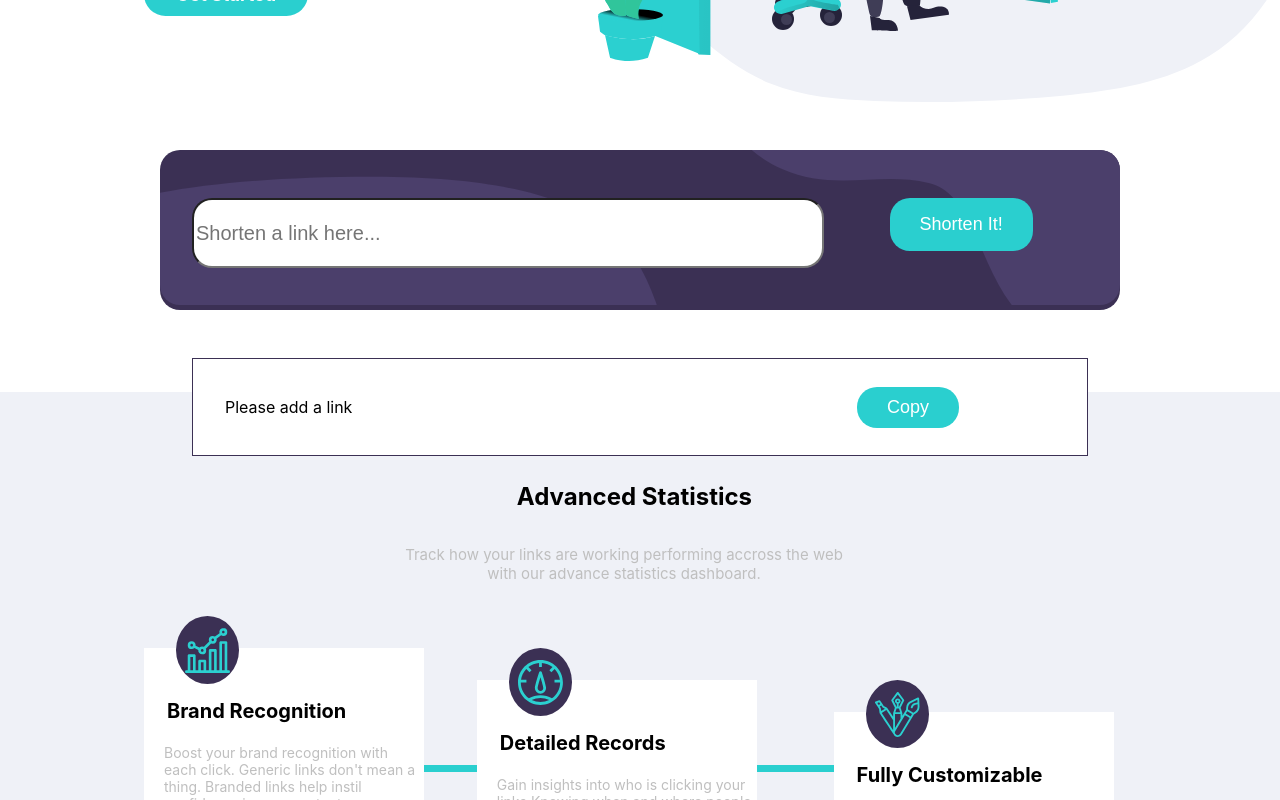
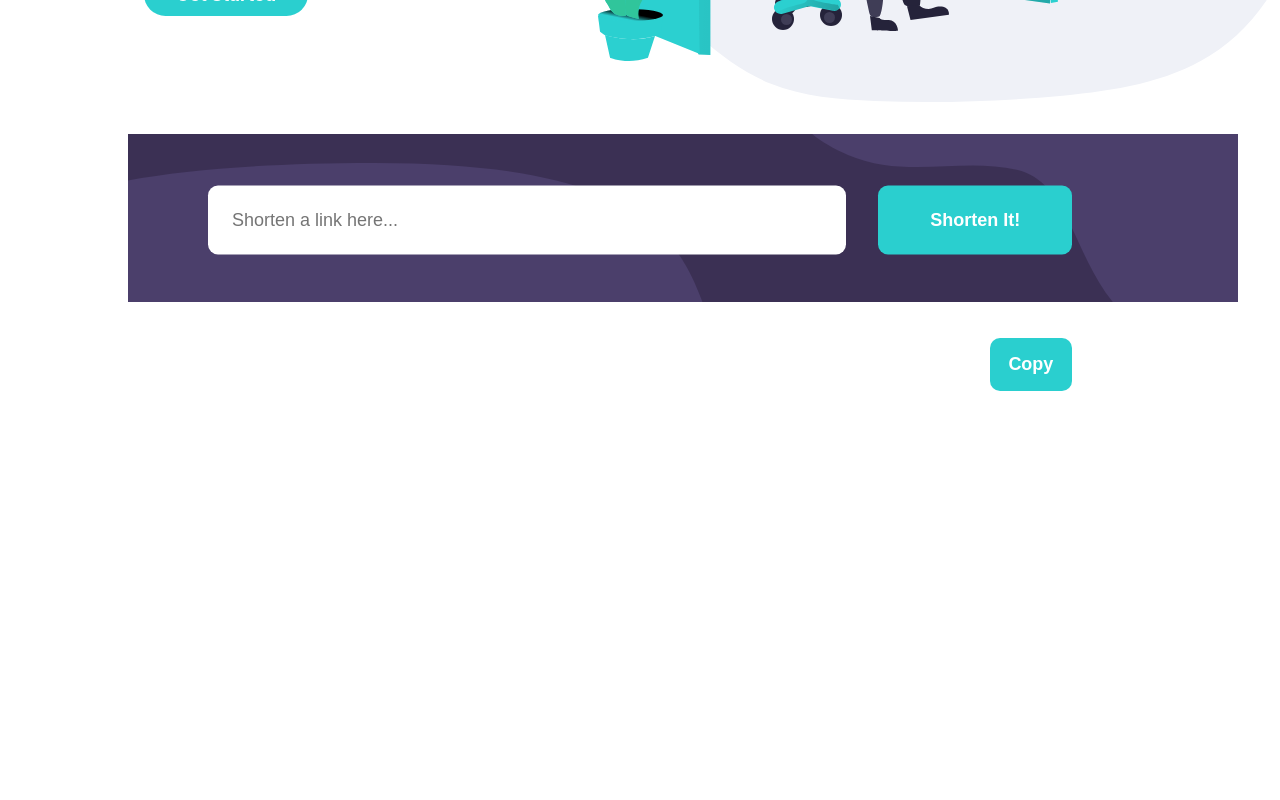
Before and after one commit to omkar2398/Shortly-Link-Shortner, a React (Create React App) app: page / in a window 1280 px wide. Shown: the part 540-1340 px from the top of the page. After the commit the page ends 931 px from the top, so only its background shows below. Built offline with nearby package versions, Linux system fonts and the light colour scheme.

Commit message:
Improved Layout

```diff
--- a/src/App.js
+++ b/src/App.js
@@ -12,8 +12,8 @@ function App() {
         <Home />
         <Hero />
         <LinkShortner />
-        <AdvancedStatistics />
-        <Footer />
+        {/* <AdvancedStatistics /> */}
+        {/* <Footer /> */}
       </div>
     </>
   );
--- a/src/components/AdvancedStatistics/Index.js
+++ /dev/null
@@ -1 +0,0 @@
-export { default } from "./AdvancedStatistics";
--- a/src/components/Footer/Footer.styled.js
+++ b/src/components/Footer/Footer.styled.js
@@ -7,9 +7,8 @@ export const FooterContainer = styled.div`
   width: 100%;
   background-color: #3b3054;
   padding-bottom: 1rem;
-  @media screen and (max-width: 375px) {
+  @media screen and (max-width: 980px) {
     display: block;
-    margin-top: 0;
   }
 `;
 
@@ -21,15 +20,15 @@ export const Background = styled.div`
   justify-content: center;
   margin-top: 2px;
   background-color: #3b3054;
-  @media screen and (max-width: 375px) {
-    display: flex;
+  @media screen and (max-width: 980px) {
+    display: block;
   }
 `;
 
 export const GetStarted = styled.div`
   display: flex;
-  @media screen and (max-width: 375px) {
-    display: flex;
+  @media screen and (max-width: 980px) {
+    display: block;
   }
 `;
 
@@ -45,7 +44,8 @@ export const Head = styled.h1`
   height: 40px;
   text-align: center;
   justify-content: center;
-  @media screen and (max-width: 375px) {
+  @media screen and (max-width: 980px) {
+    display: block;
   }
 `;
 
@@ -68,8 +68,8 @@ export const Btn = styled.button`
   align-items: center;
   margin-top: 6rem;
   margin-left: 35rem;
-  @media screen and (max-width: 375px) {
-    display: none;
+  @media screen and (max-width: 980px) {
+    display: block;
   }
 `;
 
@@ -79,7 +79,8 @@ export const MainFooter = styled.div`
   width: 100%;
   margin-top: -32px;
   background-color: #232127;
-  @media screen and (max-width: 375px) {
+  @media screen and (max-width: 980px) {
+    display: block;
   }
 `;
 
@@ -96,7 +97,8 @@ export const Logo = styled.div`
   margin-left: 9rem;
   font-size: 30px;
   font-weight: bold;
-  @media screen and (max-width: 375px) {
+  @media screen and (max-width: 980px) {
+    display: block;
   }
 `;
 
@@ -106,17 +108,16 @@ export const FooterItems = styled.div`
   width: 40%;
   margin-top: 4rem;
   margin-left: 9rem;
-  @media screen and (max-width: 375px) {
-    display: none;
-    /* margin-top: rem; */
+  @media screen and (max-width: 980px) {
+    display: block;
   }
 `;
 
 export const FooterHead = styled.h2`
   font-size: 18px;
   color: white;
-  @media screen and (max-width: 375px) {
-    display: none;
+  @media screen and (max-width: 980px) {
+    display: block;
   }
 `;
 
@@ -129,8 +130,8 @@ export const FooterMenu1 = styled.ul`
   justify-content: center;
   color: #bfbfbf;
   cursor: pointer;
-  @media screen and (max-width: 375px) {
-    display: none;
+  @media screen and (max-width: 980px) {
+    display: block;
   }
 `;
 export const FooterMenu2 = styled.ul`
@@ -145,8 +146,8 @@ export const FooterMenu2 = styled.ul`
   justify-content: center;
   color: #bfbfbf;
   cursor: pointer;
-  @media screen and (max-width: 375px) {
-    display: none;
+  @media screen and (max-width: 980px) {
+    display: block;
   }
 `;
 export const FooterMenu3 = styled.ul`
@@ -161,15 +162,15 @@ export const FooterMenu3 = styled.ul`
   justify-content: center;
   color: #bfbfbf;
   cursor: pointer;
-  @media screen and (max-width: 375px) {
+  @media screen and (max-width: 980px) {
     display: flex;
   }
 `;
 
 export const FooterList = styled.li`
   height: 10px;
-  @media screen and (max-width: 375px) {
-    display: none;
+  @media screen and (max-width: 980px) {
+    display: block;
   }
 `;
 
@@ -180,8 +181,8 @@ export const FooterLinks = styled.div`
   height: 50px;
   width: 18%;
   margin-left: 60rem;
-  @media screen and (max-width: 375px) {
-    display: none;
+  @media screen and (max-width: 980px) {
+    display: block;
   }
 `;
 
@@ -193,7 +194,7 @@ export const FaceBookLogo = styled.div`
   justify-content: center;
   margin-left: 1rem;
   cursor: pointer;
-  @media screen and (max-width: 375px) {
+  @media screen and (max-width: 980px) {
     display: flex;
   }
 `;
@@ -205,7 +206,7 @@ export const TwitterLogo = styled.div`
   justify-content: center;
   margin-left: 4rem;
   cursor: pointer;
-  @media screen and (max-width: 375px) {
+  @media screen and (max-width: 980px) {
     display: flex;
   }
 `;
@@ -217,7 +218,7 @@ export const PinterestLogo = styled.div`
   justify-content: center;
   margin-left: 7rem;
   cursor: pointer;
-  @media screen and (max-width: 375px) {
+  @media screen and (max-width: 980px) {
     display: flex;
   }
 `;
@@ -229,7 +230,7 @@ export const InstaLogo = styled.div`
   justify-content: center;
   margin-left: 10rem;
   cursor: pointer;
-  @media screen and (max-width: 375px) {
+  @media screen and (max-width: 980px) {
     display: flex;
   }
 `;
--- a/src/components/LinkShortner/LinkShortner.js
+++ b/src/components/LinkShortner/LinkShortner.js
@@ -3,7 +3,8 @@ import axios from "axios";
 
 import { CopyToClipboard } from "react-copy-to-clipboard";
 import {
-  Background,
+  Form,
+  Layout,
   SearchBar,
   Button,
   LinkList,
@@ -42,27 +43,27 @@ const Searchbar = () => {
 
   return (
     <>
-      <Background>
+      <Form>
         <img
           src={process.env.PUBLIC_URL + "assets/bg-shorten-desktop.svg"}
           alt="bg-short"
         />
+        <Layout>
           <SearchBar
             input
             type="text"
             placeholder="Shorten a link here..."
             value={query}
             onChange={(e) => setQuery(e.target.value)}
-        />
+          ></SearchBar>
           <Button onClick={handleOnClick}>
             {loading ? "Shortening...." : "Shorten It!"}
           </Button>
-      </Background>
+        </Layout>
+      </Form>
 
       <LinkList>
-        <Paragraph>
-          {response ? response?.result?.short_link : "Please add a link"}
-        </Paragraph>
+        <Paragraph>{response ? response?.result?.short_link : ""}</Paragraph>
         <CopyToClipboard
           text={response?.result?.short_link}
           onCopy={() => setCopied(true)}
--- a/src/components/LinkShortner/LinkShortner.styled.js
+++ b/src/components/LinkShortner/LinkShortner.styled.js
@@ -1,123 +1,120 @@
 import styled from "styled-components";
 
-export const Background = styled.div`
-  display: flex;
+export const Form = styled.div`
   position: relative;
-  margin: 3rem 12.5%;
-  max-width: 100%;
-  height: 10rem;
-  background-color: #3b3054;
-  border-radius: 20px;
-  & img {
-    height: 155px;
-    width: 100%;
-    border-radius: 20px;
+  width: 80vw;
+  margin: 2rem auto;
+  & > img {
+    background-color: #3b3054;
   }
-  @media screen and (max-width: 760px) {
-    margin-top: 1rem;
-    height: 10rem;
-    width: 100%;
-    max-width: 95%;
-    margin-bottom: 2rem;
-    margin-left: 1rem;
-    & img {
-      height: auto;
+
+  @media screen and (max-width: 980px) {
+    position: relative;
+    display: block;
+    height: 100%;
+    margin: 1rem 2rem;
+    & > img {
+      width: 80vw;
+      height: 200px;
+      margin: 0 auto;
+      border-radius: 10px;
     }
   }
 `;
 
+export const Layout = styled.div`
+  display: flex;
+  width: 70vw;
+  position: absolute;
+  top: 50%;
+  left: 50%;
+  transform: translate(-50%, -50%);
+
+  @media screen and (max-width: 980px) {
+    display: block;
+    width: 100%;
+    height: auto;
+  }
+`;
+
 export const SearchBar = styled.input`
-  display: flex;
-  position: absolute;
-  font-size: 20px;
-  left: 2rem;
-  top: 3rem;
-  height: 40%;
-  width: 80%;
-  max-width: 65%;
-  border-radius: 20px;
-  outline: none;
-  @media screen and (max-width: 760px) {
-    top: 1rem;
-    left: 1rem;
-    font-size: 18px;
-    width: 100%;
-    max-width: 90%;
+  width: 100%;
+  margin: auto 1rem;
+  padding: 1.5rem;
+  border-radius: 10px;
+  border: none;
+  font-size: 18px;
+
+  @media screen and (max-width: 980px) {
+    display: block;
+    width: 58vw;
+    margin: 1rem auto;
+    border-radius: 0;
   }
 `;
 
 export const Button = styled.button`
-  display: flex;
-  position: absolute;
-  border-radius: 20px;
-  color: white;
+  width: 30%;
+  margin: auto 1rem;
+  padding: 1.5rem;
   background-color: #2acfcf;
-  white-space: nowrap;
-  padding: 16px 30px;
+  color: #fff;
   font-size: 18px;
-  cursor: pointer;
-  outline: none;
+  font-weight: bold;
   border: none;
-  text-decoration: none;
-  margin-left: 76%;
-  margin-top: 3rem;
-  @media screen and (max-width: 760px) {
-    top: 2.5rem;
-    right: 1rem;
-    font-size: 18px;
-    justify-content: center;
-    text-align: center;
-    width: 100%;
-    max-width: 90%;
+  border-radius: 10px;
+
+  @media screen and (max-width: 980px) {
+    display: block;
+    width: 70vw;
+    margin: 1rem auto;
+    border-radius: 0;
   }
 `;
 
 export const LinkList = styled.div`
   display: flex;
-  z-index: 1;
-  position: relative;
+  justify-content: center;
+  align-items: center;
+  margin: 0 auto;
   background-color: #fff;
-  border: 1px solid #3b3054;
-  align-items: center;
-  height: 4rem;
-  justify-content: space-between;
-  padding: 1rem 2rem;
-  margin: 2rem 12rem;
-  @media screen and (max-width: 760px) {
-    display: flex;
-    position: relative;
-    margin: 1rem 1rem;
-    width: 100%;
-    max-width: 95%;
-    z-index: 0;
+  width: 70vw;
+
+  @media screen and (max-width: 980px) {
+    display: block;
+    width: 70vw;
+    margin: 10rem 0;
   }
 `;
 
 export const CopyBtn = styled.button`
-  display: flex;
-  position: absolute;
-  border-radius: 20px;
-  color: white;
+  width: 10%;
+  margin: auto 1rem;
+  padding: 1rem;
   background-color: #2acfcf;
-  white-space: nowrap;
-  padding: 10px 30px;
+  color: #fff;
   font-size: 18px;
-  cursor: pointer;
-  outline: none;
+  font-weight: bold;
   border: none;
-  right: 8rem;
-  text-decoration: none;
-  @media screen and (max-width: 760px) {
-    right: 1rem;
+  border-radius: 10px;
+
+  @media screen and (max-width: 980px) {
+    display: block;
+    width: 70vw;
+    margin: 1rem auto;
   }
 `;
 
 export const Paragraph = styled.p`
-  display: flex;
-  align-items: center;
-  @media screen and (max-width: 760px) {
-    /* justify-content: center;
-    text-align: center;
-    align-items: center; */
+  width: 100%;
+  color: #2acfcf;
+  font-weight: bold;
+
+  @media screen and (max-width: 980px) {
+    display: block;
+    width: 70vw;
+    margin: 1rem 0;
+    color: #2acfcf;
+    font-weight: bold;
   }
 `;
--- a/src/components/SideBar/SideBar.styled.js
+++ b/src/components/SideBar/SideBar.styled.js
@@ -8,7 +8,7 @@ export const SidebarContainer = styled.aside`
     display: none;
   }
 
-  @media screen and (max-width: 375px) {
+  @media screen and (max-width: 980px) {
     display: ${({ isOpen }) => (isOpen ? "block" : "none")};
     background-color: #3b3054;
     font-size: 18px;
@@ -44,7 +44,7 @@ export const SidebarMenu = styled.ul`
   text-align: center;
   padding: 0;
   margin: 0;
-  @media screen and (max-width: 375px) {
+  @media screen and (max-width: 980px) {
     display: block;
   }
 `;
```
Also changed, not shown: src/components/AdvancedStatistics/AdvancedStatistics.styled.js (+14 -14 lines), src/components/Hero/Hero.styled.js (+7 -7 lines), src/components/Navbar/Navbar.styled.js (+6 -6 lines), public/assets/bg-shorten-desktop.svg. Lines whose indentation alone changed are shown as unchanged.
